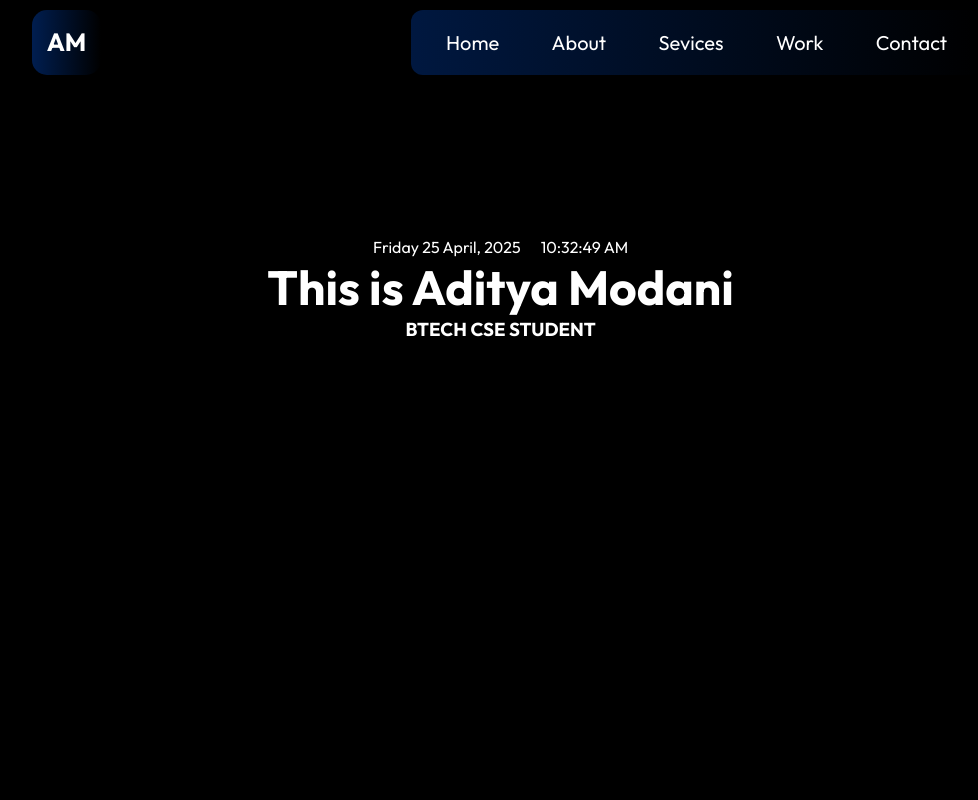
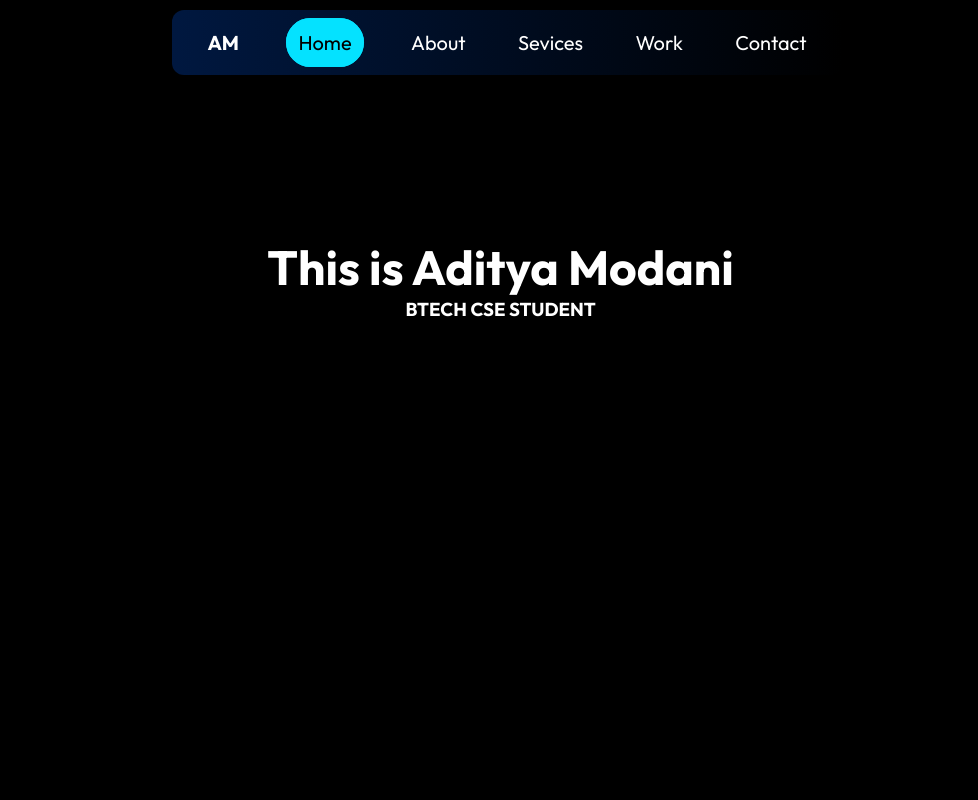
Before and after one commit to Aditya4453/Personal-Portfolio, a plain HTML site: page index.html in a window 1280 px wide. Shown: the top 800 px of the page, without its empty margins (133-1111 px from the left). Drawn offline with nearby package versions, Linux system fonts and the light colour scheme; a web font is replaced by a local one.

Commit message:
navigation bar update

```diff
--- a/index.html
+++ b/index.html
@@ -9,17 +9,21 @@
     <link
         href="https://fonts.googleapis.com/css2?family=Outfit:wght@100..900&family=Poppins:ital,wght@0,100;0,200;0,300;0,400;0,500;0,600;0,700;0,800;0,900;1,100;1,200;1,300;1,400;1,500;1,600;1,700;1,800;1,900&family=Tiny5&display=swap"
         rel="stylesheet">
-
     <link href="https://cdn.jsdelivr.net/npm/bootstrap-icons/font/bootstrap-icons.css" rel="stylesheet">
 </head>
 
 <body>
     <header id="header">
         <div>
-            <h1>AM</h1>
+            <!-- <h1>AM</h1> -->
+            <!-- <div id="datetime">
+                <span id="date"></span>
+                <span id="time"></span>
+            </div> -->
             <nav>
                 <ul class="navbar">
-                    <li><a href="#home">Home</a></li>
+                    <li><a class="h11">AM</a></li>
+                    <li><a href="#home" class="active">Home</a></li>
                     <li><a href="#about">About</a></li>
                     <li><a href="#services">Sevices</a></li>
                     <li><a href="#work">Work</a></li>
@@ -30,10 +34,6 @@
     </header>
     <section id="home">
         <div class="homes">
-            <div id="datetime">
-                <span id="date"></span>
-                <span id="time"></span>
-            </div>
 
             <h1>This is Aditya Modani</h1>
             <h3>BTECH CSE STUDENT</h3>
--- a/script.js
+++ b/script.js
@@ -16,3 +16,21 @@ function showDatetime() {
 
 
 setInterval(showDatetime, 1000); // calls showDateTime every 1 sec
+
+
+
+let sections = document.querySelectorAll('section');
+let navlinks = document.querySelectorAll('header nav ul li a');
+window.onscroll = () => {
+  sections.forEach(sec => {
+    let top = window.scrollY;
+    let offset =sec.offsetTop;
+    let height = sec.offsetHeight;
+    let id = sec.getAttribute('id');
+    if (top >= offset && top < offset + height) {
+      navlinks.forEach(links => {
+        links.classList.remove('active');
+        document.querySelector('header nav ul li a[href*=' + id + ']').classList.add('active');
+      });
+    };
+  })};
--- a/style.css
+++ b/style.css
@@ -8,6 +8,7 @@
 
 body {
     font-family: "Outfit", sans-serif;
+
     height: 100vh;
     background: rgb(0, 0, 0);
     /* background: linear-gradient(90deg, rgba(2,0,36,1) 0%, rgba(92,151,163,1) 100%); */
@@ -40,7 +41,7 @@ body {
     /* background-color: rgba(0, 0, 0, 0.817); */
     transition: background-color 0.5s ease, opacity 0.5s ease;
     /* Smooth transition */
-
+    z-index: 1;
 }
 
 #header div {
@@ -50,11 +51,11 @@ body {
     padding: 10px;
 }
 
-#header div h1 {
+.h11{
     font-size: 25px;
     padding: 16px 15px 15px 15px;
     border-radius: 15px;
-    background: linear-gradient(to right, #003896 -88%, #000000 100%);
+    font-weight: bolder;
 }
 
 
@@ -80,16 +81,16 @@ body {
     transition: 0.35s ease; */
 }
 
-/* .navbar li a:hover {
-    padding: 5px 10px;
-    margin: 10px;
+.navbar li a:hover ,
+.navbar li a.active{
     text-decoration: none;
-    font-size: 18px;
+
     color: #000000;
-    background-color: rgba(255, 255, 255, 0.681) ;
-      border-radius: 8%;
-
-} */
+    border: 2px solid #04e2ff;
+    background-color: #04e2ff;
+    border-radius: 40px;
+    padding: 10px;
+}
 
 
 section {
@@ -114,9 +115,13 @@ section {
 #datetime{
     display: flex;
     justify-content: center;
-    align-items: center;
-    flex-direction: row;
-    gap: 20px;
+    flex-direction: column;
+    position: absolute;
+    top: 12px;
+    left: 15px;
+    background: linear-gradient(to right, #003896 -135%, #000000 100%);
+    border-radius: 12px;
+    padding: 12px;
 }
 #date{
     color: white;
```
